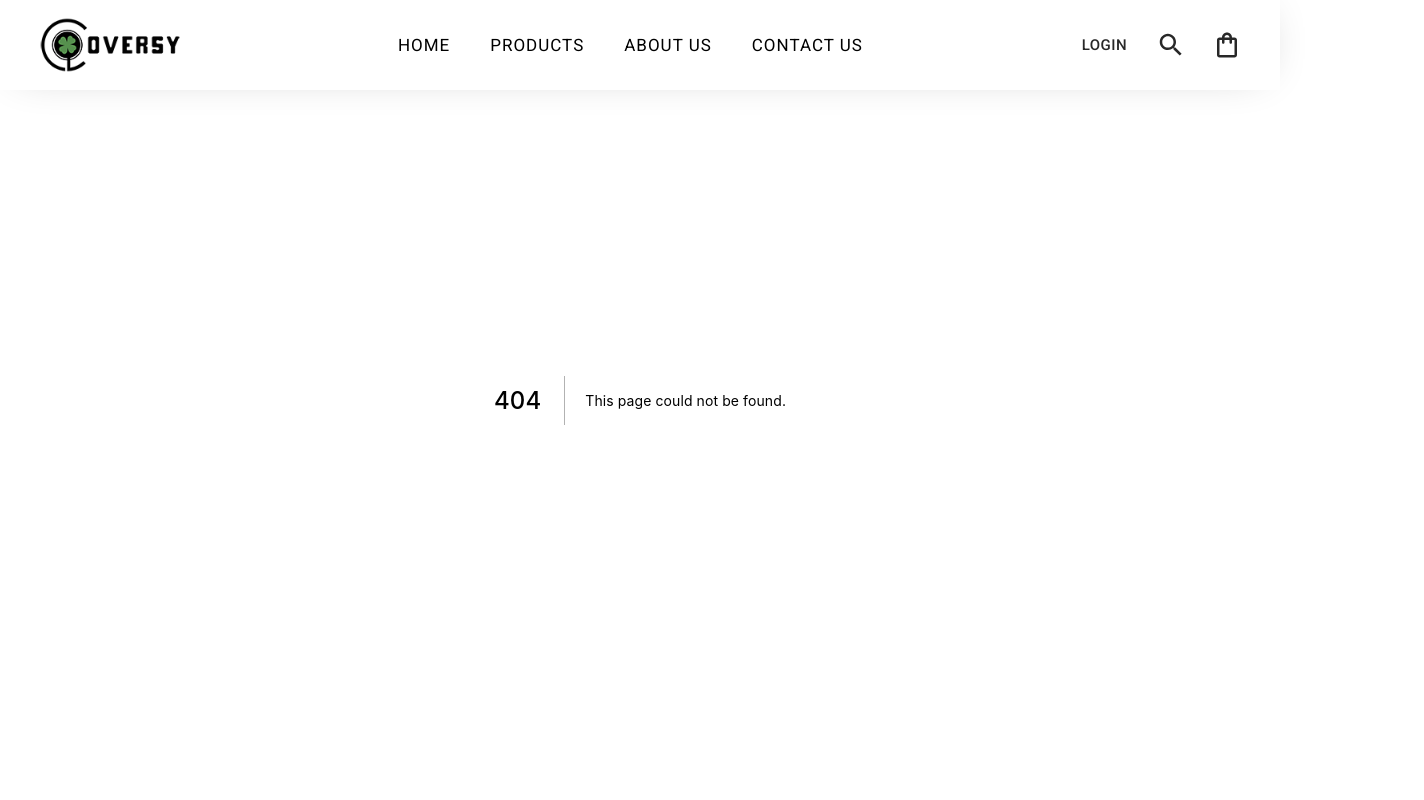
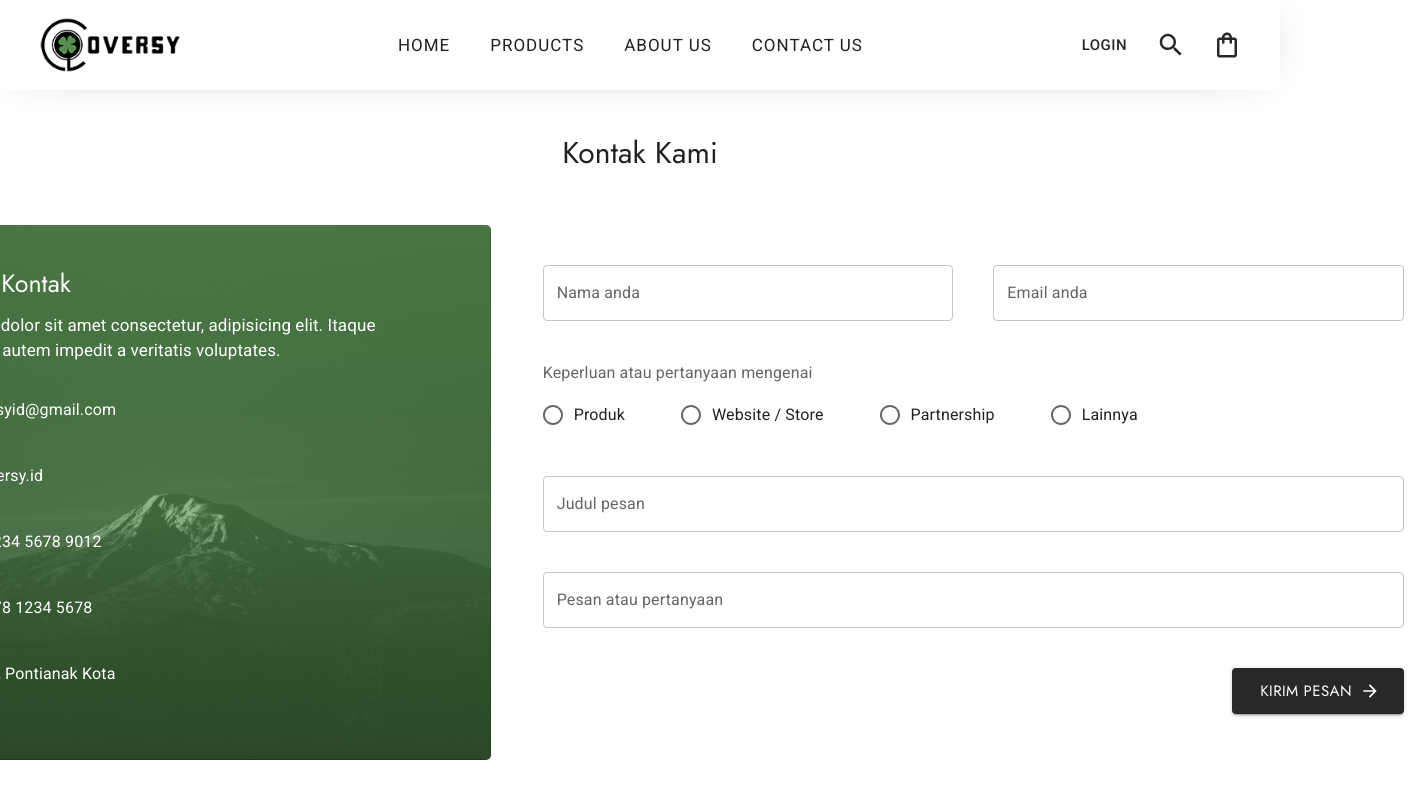
Before and after one commit to ericpeweh/cloversy-store-web, a Next.js app: page /contact-us in a window 1280 px wide. Before the commit this address had no page. Shown: the top 800 px of the page, 1424 px wide, since content can reach past the window. Built offline with nearby package versions, Linux system fonts and the light colour scheme.

Commit message:
added /contact-us page
- created ContactUs root component
- created RadioInput reuseable component

```diff
--- /dev/null
+++ b/components/ContactUs/ContactUs.styles.ts
@@ -0,0 +1,72 @@
+// Dependencies
+import { styled } from "@mui/system";
+
+// Components
+import { Avatar, Grid, List, ListItem, ListItemText } from "@mui/material";
+
+export const ContactUsContainer = styled("section")({
+	display: "flex",
+	flexDirection: "column",
+	alignItems: "center",
+	height: "100vh"
+});
+
+export const ContactContainer = styled(Grid)({
+	width: "160rem",
+	marginBottom: "5rem"
+});
+
+// Contact Information
+export const ContactInformation = styled("div")(({ theme }) => ({
+	width: "100%",
+	padding: "4rem",
+	backgroundImage:
+		"linear-gradient(rgba(85, 144, 78, 0.8),rgba(85, 144, 78, 0.5)), url(/images/3.jpg)",
+	backgroundSize: "cover",
+	backgroundPosition: "center",
+	borderRadius: "0.5rem",
+	height: "100%"
+}));
+
+export const ContactInformationTitle = styled("h1")({
+	fontSize: "2.5rem",
+	fontWeight: 500,
+	marginBottom: "1rem",
+	fontFamily: "var(--font-secondary)",
+	color: "#fff"
+});
+
+export const ContactInformationDesc = styled("p")({
+	fontSize: "1.7rem",
+	fontWeight: 400,
+	color: "#fff"
+});
+
+export const ContactInformationList = styled(List)({
+	marginTop: "1rem",
+	display: "flex",
+	flexDirection: "column",
+	alignItems: "flex-start"
+}) as typeof List;
+
+export const ContactInformationListItem = styled(ListItem)({
+	paddingLeft: "0",
+	cursor: "pointer",
+	width: "max-content",
+	marginBottom: "1rem"
+});
+
+export const ContactAvatar = styled(Avatar)({
+	backgroundColor: "transparent"
+});
+
+export const ContactInformationText = styled(ListItemText)({
+	color: "#fff"
+}) as typeof ListItemText;
+
+// Contact Form
+export const ContactForm = styled("form")({
+	padding: "4rem 2rem",
+	backgroundColor: "#fff",
+	borderRadius: "0.5rem"
+});
--- /dev/null
+++ b/components/ContactUs/ContactUs.tsx
@@ -0,0 +1,98 @@
+// Dependencies
+import { Avatar, Grid, List, ListItem, ListItemAvatar, ListItemText } from "@mui/material";
+import React from "react";
+import Button from "../Button/Button";
+import PageTitle from "../PageTitle/PageTitle";
+import RadioInput from "../RadioInput/RadioInput";
+import TextInput from "../TextInput/TextInput";
+
+// Icons
+import ArrowForwardIcon from "@mui/icons-material/ArrowForward";
+import EmailIcon from "@mui/icons-material/Email";
+import PhoneIcon from "@mui/icons-material/Phone";
+import LocationOnIcon from "@mui/icons-material/LocationOn";
+import WhatsAppIcon from "@mui/icons-material/WhatsApp";
+import InstagramIcon from "@mui/icons-material/Instagram";
+
+// Components
+import {
+	ContactAvatar,
+	ContactContainer,
+	ContactForm,
+	ContactInformation,
+	ContactInformationDesc,
+	ContactInformationList,
+	ContactInformationListItem,
+	ContactInformationText,
+	ContactInformationTitle,
+	ContactUsContainer
+} from "./ContactUs.styles";
+
+const contacts = [
+	{ icon: EmailIcon, label: "cloversyid@gmail.com" },
+	{ icon: InstagramIcon, label: "@cloversy.id" },
+	{ icon: WhatsAppIcon, label: "+62 1234 5678 9012" },
+	{ icon: PhoneIcon, label: "+62 878 1234 5678" },
+	{ icon: LocationOnIcon, label: "Kalbar, Pontianak Kota" }
+];
+
+const ContactUs = () => {
+	return (
+		<ContactUsContainer>
+			<PageTitle>Kontak Kami</PageTitle>
+			<ContactContainer container spacing={4}>
+				<Grid item xs={5}>
+					<ContactInformation>
+						<ContactInformationTitle>Informasi Kontak</ContactInformationTitle>
+						<ContactInformationDesc>
+							Lorem ipsum dolor sit amet consectetur, adipisicing elit. Itaque aspernatur at autem
+							impedit a veritatis voluptates.
+						</ContactInformationDesc>
+						<ContactInformationList>
+							{contacts.map(contact => (
+								<ContactInformationListItem key={contact.label}>
+									<ListItemAvatar>
+										<ContactAvatar>
+											{React.createElement(contact.icon, { fontSize: "large" })}
+										</ContactAvatar>
+									</ListItemAvatar>
+									<ContactInformationText primary={contact.label} />
+								</ContactInformationListItem>
+							))}
+						</ContactInformationList>
+					</ContactInformation>
+				</Grid>
+				<Grid item xs={7}>
+					<ContactForm>
+						<Grid container spacing={5}>
+							<Grid item xs={6}>
+								<TextInput id="name" label="Nama anda" />
+							</Grid>
+							<Grid item xs={6}>
+								<TextInput id="name" label="Email anda" placeholder="abc@gmail.com" />
+							</Grid>
+							<Grid item xs={12}>
+								<RadioInput
+									label="Keperluan atau pertanyaan mengenai"
+									options={["Produk", "Website / Store", "Partnership", "Lainnya"]}
+									row
+								/>
+							</Grid>
+							<Grid item xs={12}>
+								<TextInput id="judul" label="Judul pesan" />
+							</Grid>
+							<Grid item xs={12}>
+								<TextInput id="pesan" label="Pesan atau pertanyaan" multiline rows={5} />
+							</Grid>
+							<Grid item xs={12} sx={{ display: "flex", justifyContent: "flex-end" }}>
+								<Button endIcon={<ArrowForwardIcon />}>Kirim pesan</Button>
+							</Grid>
+						</Grid>
+					</ContactForm>
+				</Grid>
+			</ContactContainer>
+		</ContactUsContainer>
+	);
+};
+
+export default ContactUs;
--- /dev/null
+++ b/components/RadioInput/RadioInput.styles.ts
@@ -0,0 +1,14 @@
+// Dependencies
+import { FormControl, FormControlLabel, FormLabel, RadioGroup } from "@mui/material";
+import { styled } from "@mui/system";
+
+export const RadioInputContainer = styled(FormControl)({}) as typeof FormControl;
+
+export const RadioInputLabel = styled(FormLabel)({}) as typeof FormLabel;
+
+export const RadioContainer = styled(RadioGroup)({
+	gap: "4rem",
+	marginTop: "1rem"
+}) as typeof RadioGroup;
+
+export const RadioLabel = styled(FormControlLabel)({}) as typeof FormControlLabel;
--- /dev/null
+++ b/components/RadioInput/RadioInput.tsx
@@ -0,0 +1,34 @@
+// Dependencies
+import React from "react";
+
+// Styles
+import {
+	RadioInputContainer,
+	RadioInputLabel,
+	RadioContainer,
+	RadioLabel
+} from "./RadioInput.styles";
+
+// Components
+import { Radio } from "@mui/material";
+
+interface RadioInputProps {
+	label?: string;
+	options: string[];
+	row?: boolean;
+}
+
+const RadioInput = ({ label, options, row }: RadioInputProps) => {
+	return (
+		<RadioInputContainer>
+			<RadioInputLabel>{label}</RadioInputLabel>
+			<RadioContainer row={row}>
+				{options.map(option => (
+					<RadioLabel value={option} key={option} label={option} control={<Radio />} />
+				))}
+			</RadioContainer>
+		</RadioInputContainer>
+	);
+};
+
+export default RadioInput;
--- /dev/null
+++ b/pages/contact-us.tsx
@@ -0,0 +1,26 @@
+// Dependencies
+import React from "react";
+import Head from "next/head";
+import { NextPage } from "next";
+
+// Components
+import MainWrapper from "../components/PageWrapper/MainWrapper";
+import ContactUs from "../components/ContactUs/ContactUs";
+
+const ContactUsPage: NextPage = () => {
+	return (
+		<>
+			<Head>
+				<title>Cloversy | Kontak Kami</title>
+				<meta name="description" content="Customize your shoes, be special!" />
+				<link rel="icon" href="/favicon.ico" />
+			</Head>
+
+			<MainWrapper>
+				<ContactUs />
+			</MainWrapper>
+		</>
+	);
+};
+
+export default ContactUsPage;
```
